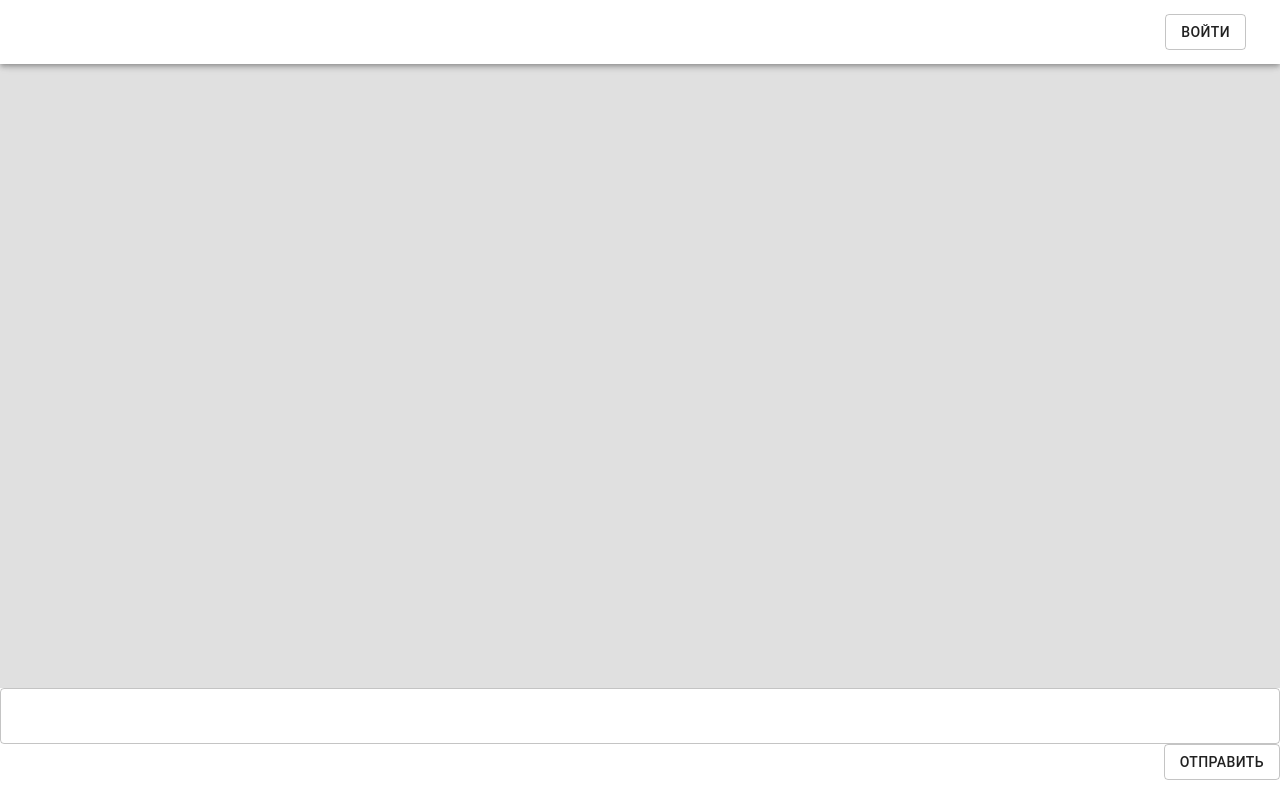
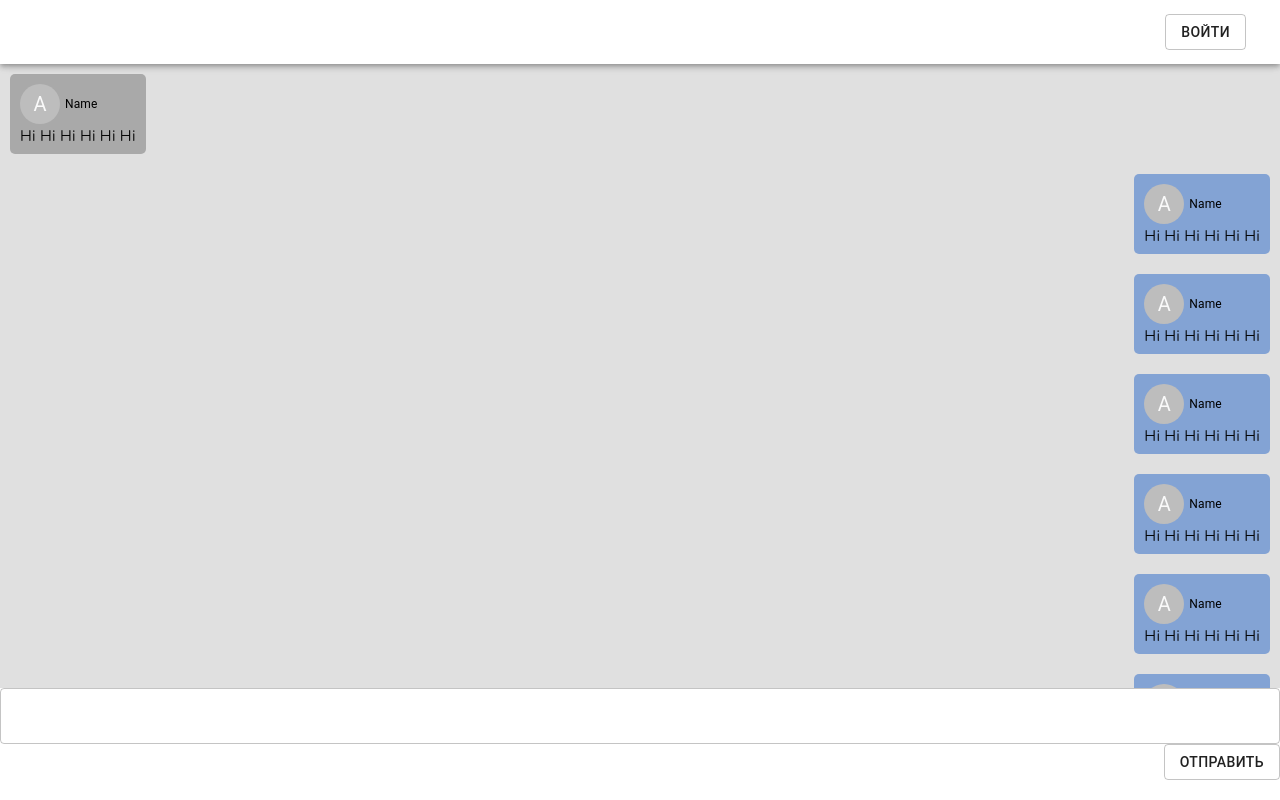
Before and after one commit to irinaboiko/onlineChat, a React (Create React App) app in the folder client/: page / in a window 1280 px wide. Built offline with nearby package versions, Linux system fonts and the light colour scheme.

Commit message:
create server

```diff
--- a/client/src/components/Chat/components/ChatLayout/index.js
+++ b/client/src/components/Chat/components/ChatLayout/index.js
@@ -1,26 +1,115 @@
 import React from "react";
 import PropTypes from "prop-types";
 import {
+  Avatar,
   Box,
   Button,
   Container,
   Grid,
   TextField,
+  Typography,
   withStyles,
 } from "@material-ui/core";
 
 import styles from "./styles";
 
+const interlocutor = true;
+
 const ChatLayout = ({ classes }) => {
   return (
     <Container className={classes.chatWrapper}>
       <Grid container className={classes.chatBlockWrapper}>
-        <Box className={classes.chatBlock}></Box>
+        <Grid
+          className={classes.chatBlock}
+          container
+          direction="column"
+          //justifyContent="flex-end"
+        >
+          <Grid
+            container
+            direction="column"
+            className={`${classes.messageWrapper} ${
+              interlocutor && classes.interlocutor
+            }`}
+          >
+            <Grid container alignItems="center" className={classes.userInfo}>
+              <Avatar>A</Avatar>
+              <Typography className={classes.userName}>Name</Typography>
+            </Grid>
+            Hi Hi Hi Hi Hi Hi
+          </Grid>
+          <Grid container direction="column" className={classes.messageWrapper}>
+            <Grid
+              container
+              alignItems="center"
+              className={`${classes.userInfo}`}
+            >
+              <Avatar>A</Avatar>
+              <Typography className={classes.userName}>Name</Typography>
+            </Grid>
+            Hi Hi Hi Hi Hi Hi
+          </Grid>
+          <Grid container direction="column" className={classes.messageWrapper}>
+            <Grid
+              container
+              alignItems="center"
+              className={`${classes.userInfo}`}
+            >
+              <Avatar>A</Avatar>
+              <Typography className={classes.userName}>Name</Typography>
+            </Grid>
+            Hi Hi Hi Hi Hi Hi
+          </Grid>
+          <Grid container direction="column" className={classes.messageWrapper}>
+            <Grid
+              container
+              alignItems="center"
+              className={`${classes.userInfo}`}
+            >
+              <Avatar>A</Avatar>
+              <Typography className={classes.userName}>Name</Typography>
+            </Grid>
+            Hi Hi Hi Hi Hi Hi
+          </Grid>
+          <Grid container direction="column" className={classes.messageWrapper}>
+            <Grid
+              container
+              alignItems="center"
+              className={`${classes.userInfo}`}
+            >
+              <Avatar>A</Avatar>
+              <Typography className={classes.userName}>Name</Typography>
+            </Grid>
+            Hi Hi Hi Hi Hi Hi
+          </Grid>
+          <Grid container direction="column" className={classes.messageWrapper}>
+            <Grid
+              container
+              alignItems="center"
+              className={`${classes.userInfo}`}
+            >
+              <Avatar>A</Avatar>
+              <Typography className={classes.userName}>Name</Typography>
+            </Grid>
+            Hi Hi Hi Hi Hi Hi
+          </Grid>
+          <Grid container direction="column" className={classes.messageWrapper}>
+            <Grid
+              container
+              alignItems="center"
+              className={`${classes.userInfo}`}
+            >
+              <Avatar>A</Avatar>
+              <Typography className={classes.userName}>Name</Typography>
+            </Grid>
+            Hi Hi Hi Hi Hi Hi
+          </Grid>
+        </Grid>
         <Grid
           container
           className={classes.messageBlock}
-          direction={"column"}
-          alignItems={"flex-end"}
+          direction="column"
+          alignItems="flex-end"
           //style={{width: '80%'}}
         >
           <TextField
--- a/client/src/components/Chat/components/ChatLayout/styles.js
+++ b/client/src/components/Chat/components/ChatLayout/styles.js
@@ -6,10 +6,36 @@ const styles = () => ({
   chatBlockWrapper: {
     height: "100%",
     flexDirection: "column",
+    flexWrap: "nowrap",
   },
   chatBlock: {
     backgroundColor: "#e0e0e0",
-    flex: "1 0 auto",
+    //flex: "1 0 auto",
+    height: "calc(100vh - 176px)",
+    flexWrap: "nowrap",
+    overflow: "hidden",
+    overflowY: "auto",
+  },
+  messageWrapper: {
+    fontSize: 14,
+    backgroundColor: " #83a3d4",
+    borderRadius: 5,
+    width: "fit-content",
+    maxWidth: "40%",
+    padding: 10,
+    margin: 10,
+    alignSelf: "flex-end",
+  },
+  interlocutor: {
+    backgroundColor: "#a9a9a9",
+    alignSelf: "flex-start",
+  },
+  userInfo: {
+    marginBottom: 5,
+  },
+  userName: {
+    fontSize: 12,
+    marginLeft: 5,
   },
   messageBlock: {
     flexShrink: 0,
```
